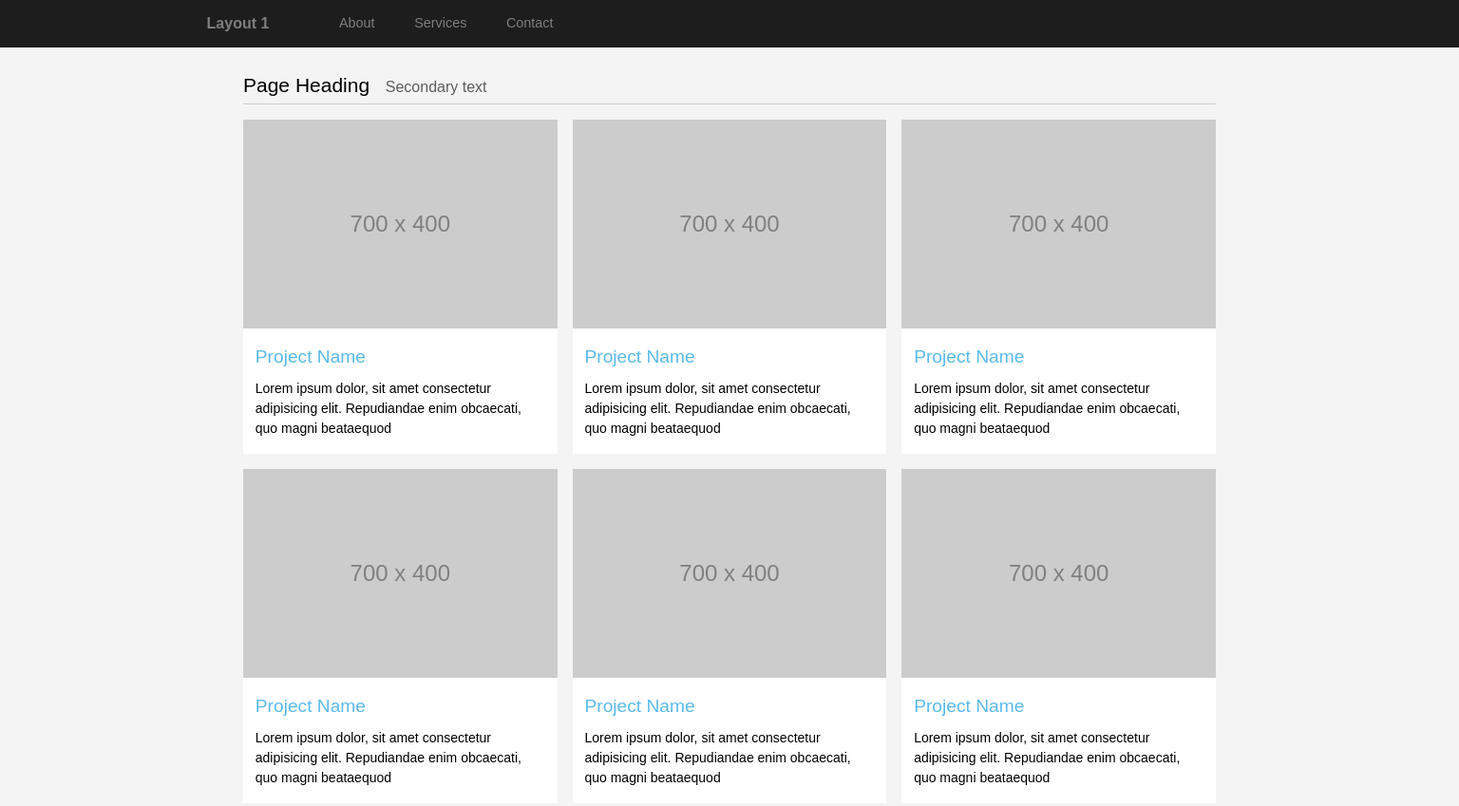
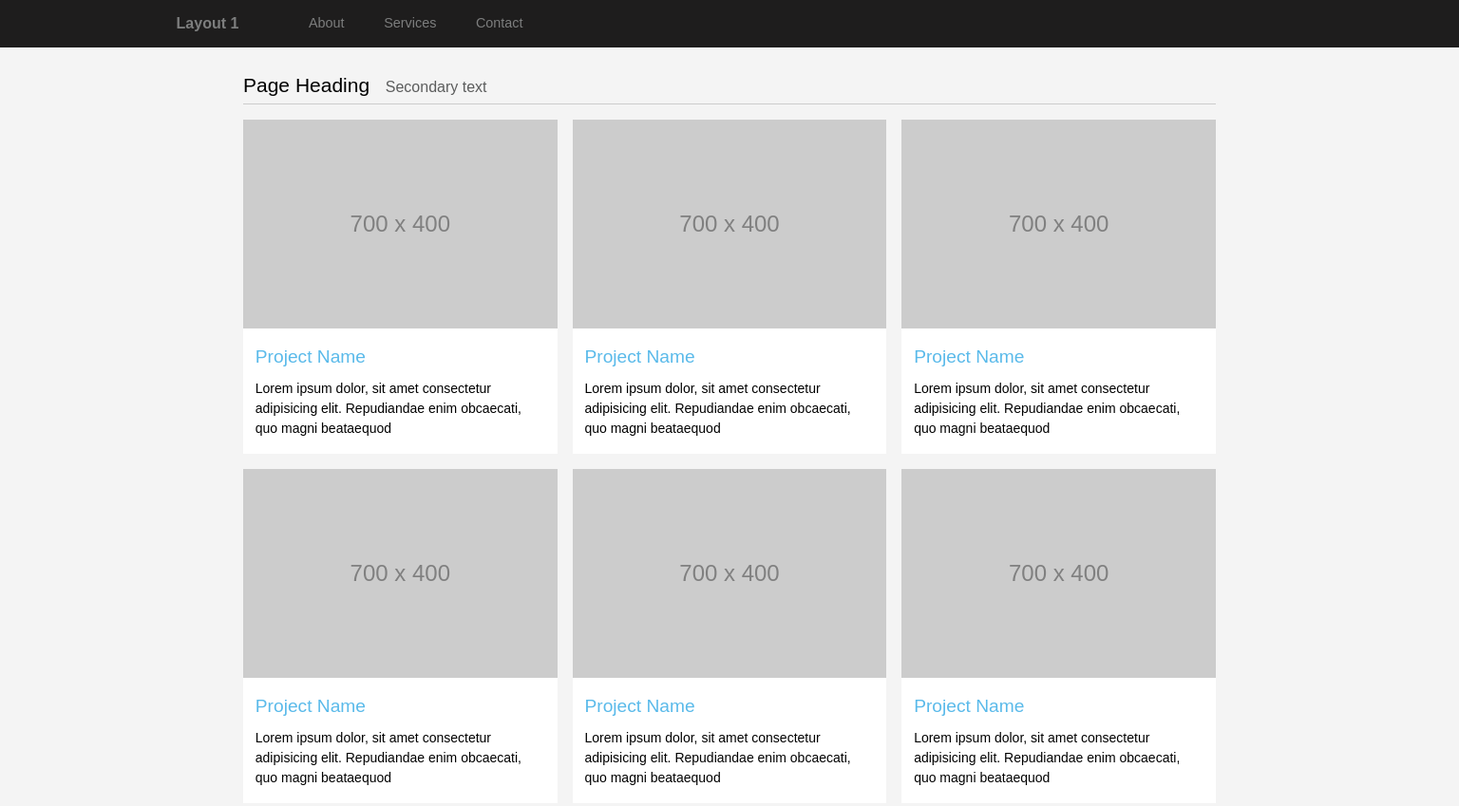
Before and after one commit to manish1034/firstpage, a plain HTML site: page index.html in a window 1536 px wide. Shown: the top 849 px of the page at 95% size. Drawn offline with Linux system fonts and the light colour scheme.

Commit message:
screening

```diff
--- a/styles.css
+++ b/styles.css
@@ -221,9 +221,9 @@
     }
 }
 
-@media (min-width: 1200px) {
+@media (min-width: 1400px) {
     .headlogo {
-        margin-left: 12rem;
+        margin-left: 10rem;
     }
 }
 
```
